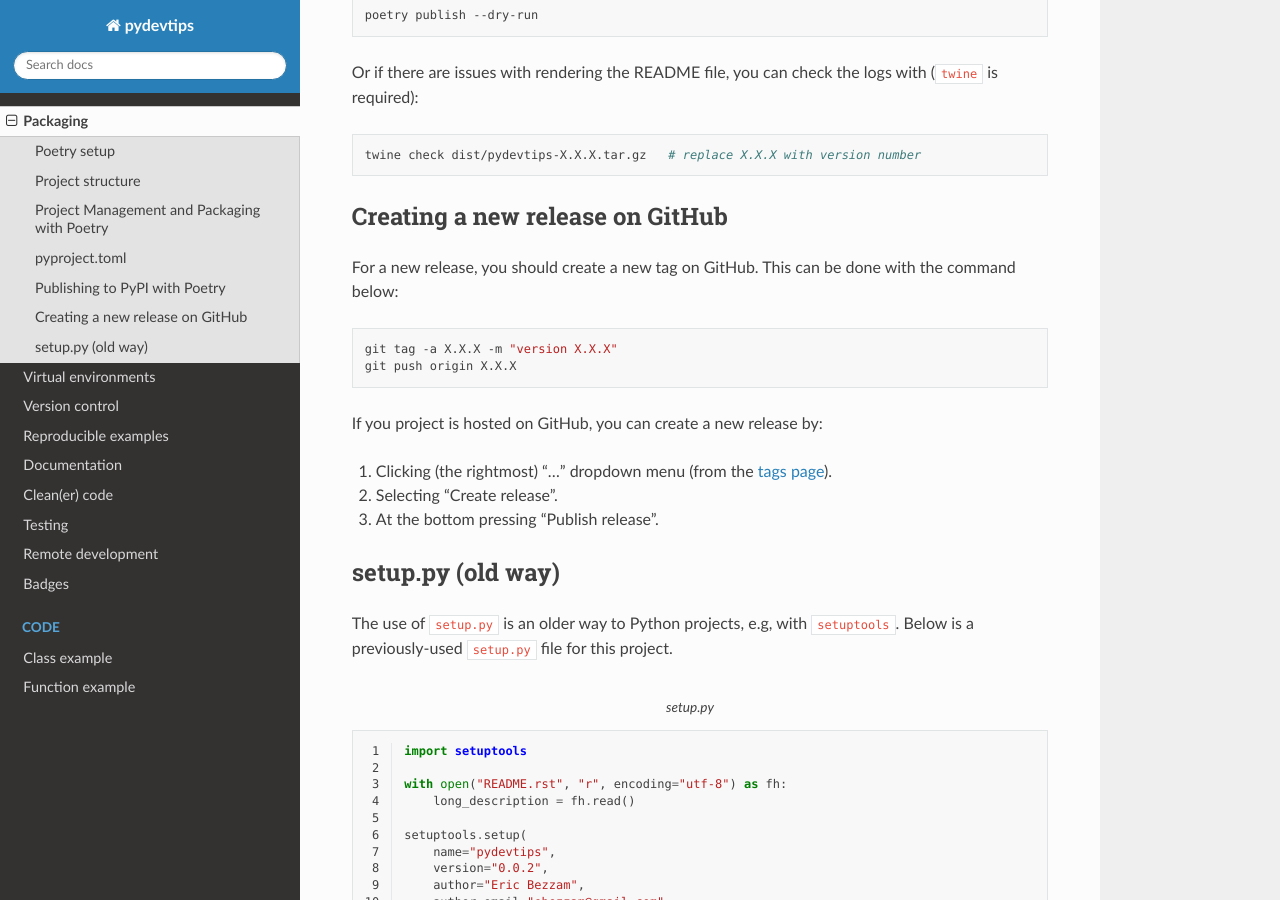
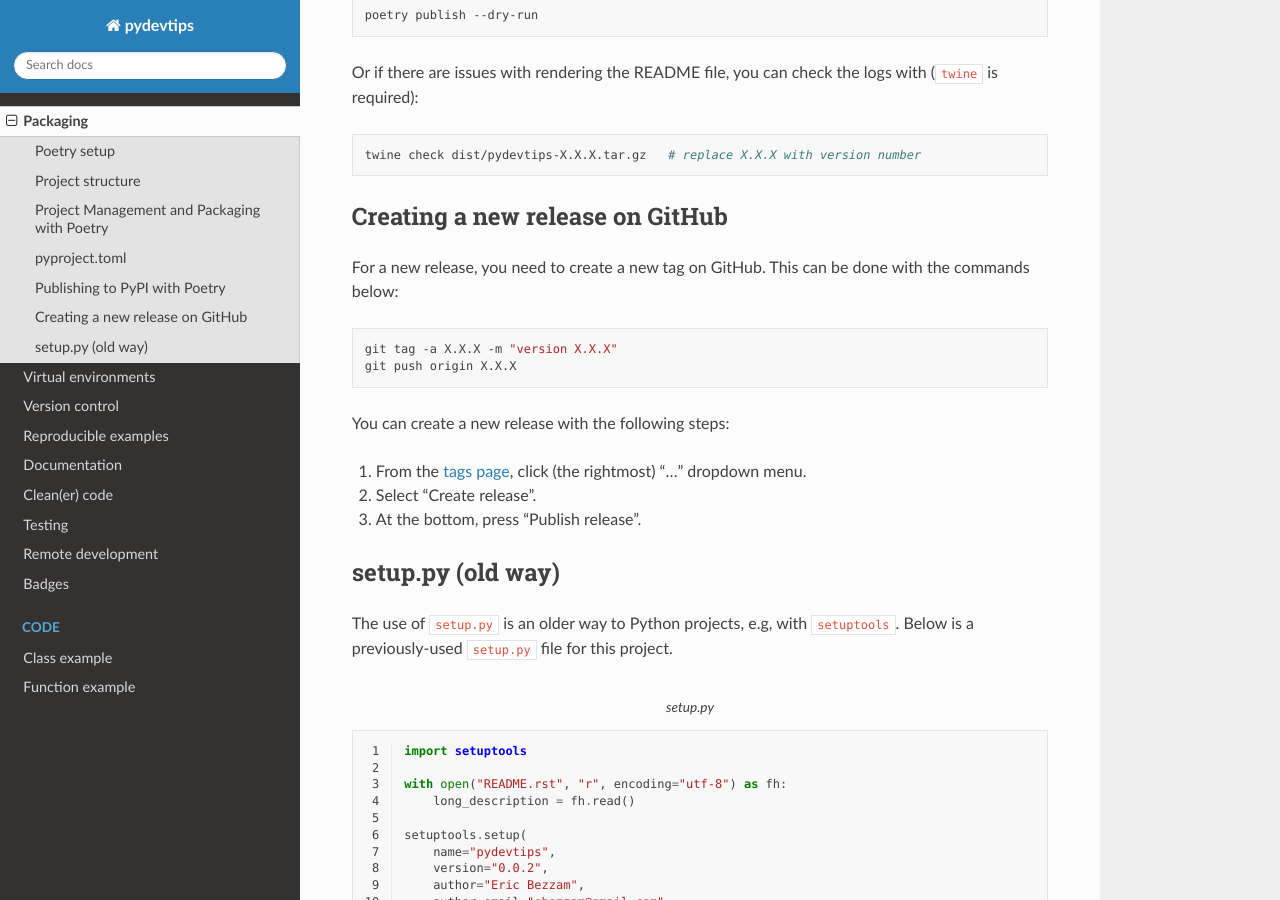
Before and after one commit to ebezzam/python-dev-tips, a Sphinx documentation site: the page built from docs/source/packaging.rst, in a window 1280 px wide and 900 px high, scrolled down 3999 px. Built offline with Sphinx 7.4.7 and the Read the Docs theme 3.1.0, drawn with Linux system fonts in a browser that asks for light colours.

```diff
--- a/README.rst
+++ b/README.rst
@@ -99,6 +99,9 @@ must be installed.
     # -- or with official installer
     # curl -sSL https://install.python-poetry.org | python3 -
 
+    # I recommend creating virtual environment in the project folder
+    poetry config virtualenvs.in-project true
+
 
 Then the following commands can be run:
 
--- a/docs/source/packaging.rst
+++ b/docs/source/packaging.rst
@@ -165,18 +165,18 @@ Or if there are issues with rendering the README file, you can check the logs wi
 Creating a new release on GitHub
 --------------------------------
 
-For a new release, you should create a new tag on GitHub. This can be done with the command below:
+For a new release, you need to create a new tag on GitHub. This can be done with the commands below:
 
 .. code:: bash
 
     git tag -a X.X.X -m "version X.X.X"
     git push origin X.X.X
 
-If you project is hosted on GitHub, you can create a new release by:
+You can create a new release with the following steps:
 
-#. Clicking (the rightmost) "..." dropdown menu (from the `tags page <https://github.com/ebezzam/python-dev-tips/tags>`_).
-#. Selecting "Create release".
-#. At the bottom pressing "Publish release".
+#. From the `tags page <https://github.com/ebezzam/python-dev-tips/tags>`_, click (the rightmost) "..." dropdown menu.
+#. Select "Create release".
+#. At the bottom, press "Publish release".
 
 
 setup.py (old way)
--- a/pyproject.toml
+++ b/pyproject.toml
@@ -35,7 +35,7 @@ build-backend = "poetry.core.masonry.api"
 
 [project]
 name = "pydevtips"
-version = "0.0.3"
+version = "0.0.4"
 authors = [
   { name="Eric Bezzam", email="ebezzam@gmail.com" },
 ]
```
Also changed, not shown: other parts of README.rst (+1 -1 lines).
